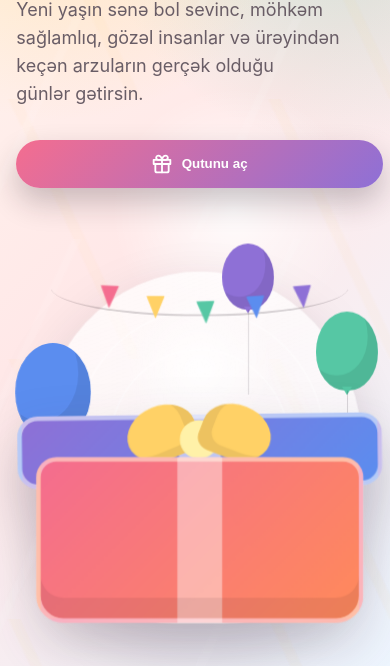
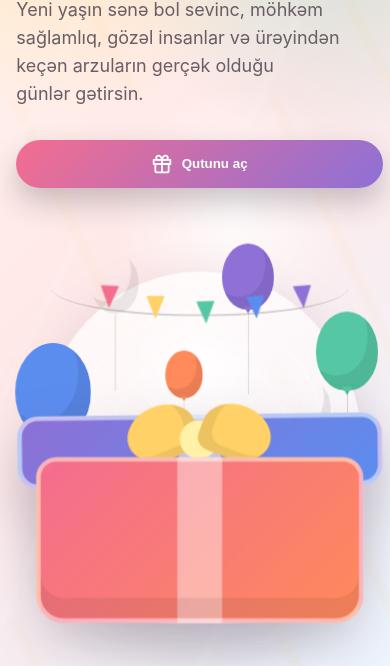
Before and after one commit to ibrahimrehimov/Ayten, a plain HTML site: page index.html in a window 390 px wide. Shown: the part 252-918 px from the top of the page. Drawn offline with Linux system fonts and the light colour scheme.

Commit message:
Add new balloon styles and adjust positions

```diff
--- a/index.html
+++ b/index.html
@@ -449,6 +449,30 @@
       animation-delay: -3.4s;
     }
 
+    .b4 {
+      left: 18%;
+      top: 8%;
+      background: var(--pink);
+      transform: scale(.66);
+      animation-delay: -4.6s;
+    }
+
+    .b5 {
+      right: 15%;
+      top: 36%;
+      background: var(--yellow);
+      transform: scale(.58);
+      animation-delay: -5.4s;
+    }
+
+    .b6 {
+      left: 34%;
+      top: 27%;
+      background: var(--coral);
+      transform: scale(.52);
+      animation-delay: -6.2s;
+    }
+
     .cake {
       position: relative;
       z-index: 2;
@@ -1632,6 +1656,21 @@
 
       .b2 {
         right: 0;
+      }
+
+      .b4 {
+        left: 17%;
+        top: 7%;
+      }
+
+      .b5 {
+        right: 10%;
+        top: 38%;
+      }
+
+      .b6 {
+        left: 36%;
+        top: 31%;
       }
 
       .wish {
@@ -1731,6 +1770,9 @@
           <div class="balloon b1"></div>
           <div class="balloon b2"></div>
           <div class="balloon b3"></div>
+          <div class="balloon b4"></div>
+          <div class="balloon b5"></div>
+          <div class="balloon b6"></div>
           <span class="floating-wish one">Sevinc</span>
           <span class="floating-wish two">Uğur</span>
           <span class="floating-wish three">Sevgi</span>
```
